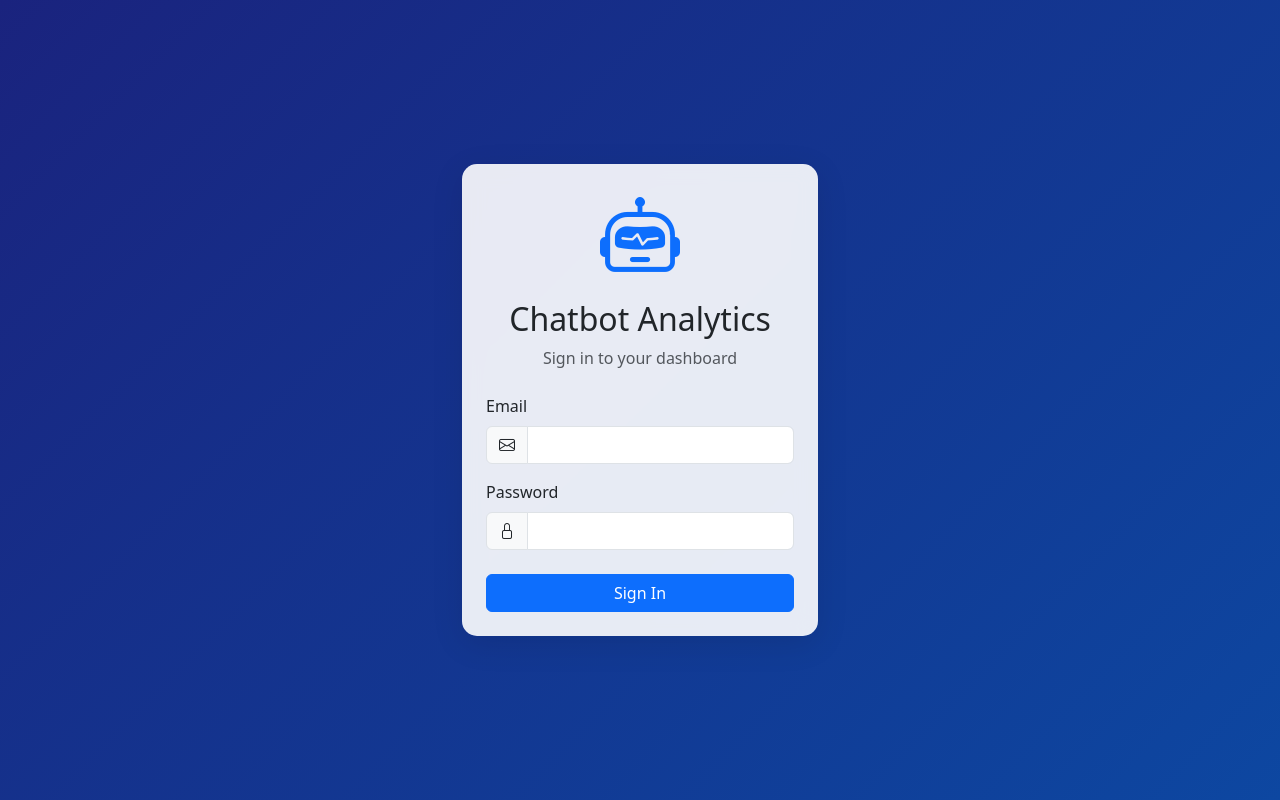
After one commit to Bineesh627/college_chatbot, a Django app: page /login/ in a window 1280 px wide. The commit adds this page. Run offline with Django 3.2, Linux system fonts and the light colour scheme.

Commit message:
Implement authentication and authorization features in admin panel
- Add login and logout views with email authentication
- Create admin_required decorator to restrict access to admin views
- Introduce NoCacheMiddleware for disabling caching on specific responses
- Update various views to require admin access
- Redirect unauthenticated users to login page
- Add login/logout URLs to settings

```diff
--- /dev/null
+++ b/admin_panel/templates/admin_panel/login.html
@@ -0,0 +1,89 @@
+<!DOCTYPE html>
+<html lang="en">
+<head>
+    <meta charset="UTF-8">
+    <meta name="viewport" content="width=device-width, initial-scale=1.0">
+    <title>Login - Chatbot Analytics Dashboard</title>
+    <link href="https://cdn.jsdelivr.net/npm/bootstrap@5.3.2/dist/css/bootstrap.min.css" rel="stylesheet">
+    <link href="https://cdn.jsdelivr.net/npm/bootstrap-icons@1.11.3/font/bootstrap-icons.min.css" rel="stylesheet">
+    {% load static %}
+    <link href="{% static 'base/css/base.css' %}" rel="stylesheet">
+    <style>
+        .login-page {
+            min-height: 100vh;
+            background: linear-gradient(135deg, #1a237e 0%, #0d47a1 100%);
+        }
+        .login-card {
+            background: rgba(255, 255, 255, 0.9);
+            backdrop-filter: blur(10px);
+            border-radius: 15px;
+            box-shadow: 0 8px 32px rgba(0, 0, 0, 0.1);
+        }
+    </style>
+</head>
+<body>
+    <div class="login-page d-flex align-items-center justify-content-center">
+        <div class="container">
+            <div class="row justify-content-center">
+                <div class="col-md-6 col-lg-4">
+                    <div class="login-card p-4">
+                        <div class="text-center mb-4">
+                            <i class="bi bi-robot display-1 text-primary"></i>
+                            <h2 class="mt-3">Chatbot Analytics</h2>
+                            <p class="text-muted">Sign in to your dashboard</p>
+                        </div>
+                        <form id="loginForm" method="post" enctype="multipart/form-data">
+                            {% csrf_token %}
+                            <div class="mb-3">
+                                <label class="form-label">Email</label>
+                                <div class="input-group">
+                                    <span class="input-group-text">
+                                        <i class="bi bi-envelope"></i>
+                                    </span>
+                                    <input type="email" class="form-control" name="email" id="email" required>
+                                </div>
+                            </div>
+                            <div class="mb-4">
+                                <label class="form-label">Password</label>
+                                <div class="input-group">
+                                    <span class="input-group-text">
+                                        <i class="bi bi-lock"></i>
+                                    </span>
+                                    <input type="password" class="form-control" name="password" id="password" required>
+                                </div>
+                            </div>
+                            <div class="d-grid">
+                                <button type="submit" class="btn btn-primary">
+                                    Sign In
+                                </button>
+                            </div>
+                        </form>
+                    </div>
+                </div>
+            </div>
+        </div>
+    </div>
+
+    <script src="https://cdn.jsdelivr.net/npm/bootstrap@5.3.2/dist/js/bootstrap.bundle.min.js"></script>
+    <!-- <script>
+        function handleLogin(event) {
+            event.preventDefault();
+            const email = document.getElementById('email').value;
+            const password = document.getElementById('password').value;
+
+            // For demo purposes, using hardcoded credentials
+            if (email === 'admin@example.com' && password === 'admin123') {
+                localStorage.setItem('isLoggedIn', 'true');
+                window.location.href = 'dashboard.html';
+            } else {
+                alert('Invalid credentials. Please try again.');
+            }
+        }
+
+        // Redirect to dashboard if already logged in
+        if (localStorage.getItem('isLoggedIn') === 'true') {
+            window.location.href = 'index.html';
+        }
+    </script> -->
+</body>
+</html>
--- a/admin_panel/urls.py
+++ b/admin_panel/urls.py
@@ -3,4 +3,6 @@ from . import views
 
 urlpatterns = [
     path('help/', views.help_center, name='help'),
+    path('login/', views.login_view, name='login'),
+    path('logout/', views.user_logout, name='logout'),
 ]
--- a/admin_panel/views.py
+++ b/admin_panel/views.py
@@ -1,5 +1,47 @@
-from django.shortcuts import render
+from django.shortcuts import render, redirect
+from django.contrib.auth import authenticate, login
+from django.contrib import messages
+from django.views.generic import TemplateView
+from django.contrib.auth import logout
+from admin_panel.decorators import admin_required
+from django.views.decorators.cache import cache_control
 
-# Create your views here.
+@admin_required
 def help_center(request):
     return render(request, 'admin_panel/help_center.html')
+class LoginView(TemplateView):
+    template_name = 'admin_panel/login.html'
+
+    def get(self, request, *args, **kwargs):
+        if request.user.is_authenticated:
+            return redirect('dashboard')  # Redirect to home if user is already logged in
+        return super().get(request, *args, **kwargs)
+
+@cache_control(no_store=True, must_revalidate=True, no_cache=True)
+def login_view(request):
+    if request.user.is_authenticated:
+        return redirect('dashboard')
+
+    if request.method == "POST":
+        email = request.POST.get('email')
+        password = request.POST.get('password')
+
+        # Manual validation
+        if not email or not password:
+            messages.error(request, 'Email and password are required.')
+        else:
+            user = authenticate(username=email, password=password)  # Use email as username
+
+            if user is not None:
+                login(request, user)
+                return redirect('dashboard' if user.is_superuser else 'dashboard')
+            else:
+                messages.error(request, 'Invalid email or password.')
+
+    return render(request, 'admin_panel/login.html', {'form_type': 'login'})
+
+@admin_required
+def user_logout(request):
+    logout(request)
+    request.session.flush()  # Clear session data on logout
+    return redirect('login')
--- a/college_interface/views.py
+++ b/college_interface/views.py
@@ -1,4 +1,6 @@
 from django.shortcuts import render
+from django.views.decorators.cache import cache_control
 
+@cache_control(no_store=True, must_revalidate=True, no_cache=True)
 def home(request):
     return render(request, 'college_interface/home.html')
--- a/dashboard/views.py
+++ b/dashboard/views.py
@@ -1,8 +1,10 @@
 from django.shortcuts import render
+from admin_panel.decorators import admin_required
 
-# Create your views here.
+@admin_required
 def dashboard(request):
     return render(request, 'dashboard/dashboard.html')
 
+@admin_required
 def monitoring(request):
     return render(request, 'dashboard/monitoring.html')
--- a/feedback/views.py
+++ b/feedback/views.py
@@ -1,5 +1,6 @@
 from django.shortcuts import render
+from admin_panel.decorators import admin_required
 
-# Create your views here.
+@admin_required
 def feedback(request):
     return render(request, 'feedback/feedback.html')
--- a/pdf_data/views.py
+++ b/pdf_data/views.py
@@ -13,6 +13,7 @@ from langchain_community.document_loaders import PyPDFLoader
 from langchain.text_splitter import RecursiveCharacterTextSplitter
 from .models import DocumentChunks, UploadedDocument
 from model_api.views import generate_embeddings
+from admin_panel.decorators import admin_required
 
 # Create your views here.
 
@@ -101,6 +102,7 @@ def chunk_content(text):
     ).split_text(text)
     return chunks
 
+@admin_required
 def pdf_process(request):
     # Check if the request method is POST
     if request.method == 'POST':
--- a/settings/views.py
+++ b/settings/views.py
@@ -1,5 +1,6 @@
 from django.shortcuts import render
+from admin_panel.decorators import admin_required
 
-# Create your views here.
+@admin_required
 def settings(request):
     return render(request, 'settings/settings.html')
--- a/templates/base/base.html
+++ b/templates/base/base.html
@@ -73,8 +73,8 @@
                     </a>
                 </li>
 
-                <li>
-                    <a href="#" class="nav-link">
+                <li class="{% if request.path == '/logout/' %}active{% endif %}">
+                    <a href="{% url 'logout' %}" class="nav-link">
                         <i class="bi bi-box-arrow-right"></i>
                         <span>Sign Out</span>
                     </a>
--- a/url_crawler/templates/url_crawler/crawl.html
+++ b/url_crawler/templates/url_crawler/crawl.html
@@ -121,7 +121,7 @@
                             <div class="d-flex justify-content-between align-items-center">
                                 <div>
                                     <h6 class="mb-1">
-                                        <a href="/links/${domain} target="_blank" class="font-medium text-blue-600 hover:text-blue-800 flex items-center gap-1">
+                                        <a href="/links/${domain}" target="_blank" class="font-medium text-blue-600 hover:text-blue-800 flex items-center gap-1">
                                             ${safeEntry.link}
                                             <i class="bi bi-box-arrow-up-right ms-1"></i>
                                         </a>
```
Also changed, not shown: admin_panel/authentication.py (added, +13 -0 lines), admin_panel/decorators.py (added, +20 -0 lines), admin_panel/middleware.py (added, +8 -0 lines), college_chatbot/settings.py (+15 -0 lines), prompt_management/views.py (+7 -11 lines), url_crawler/views.py (+8 -3 lines).
